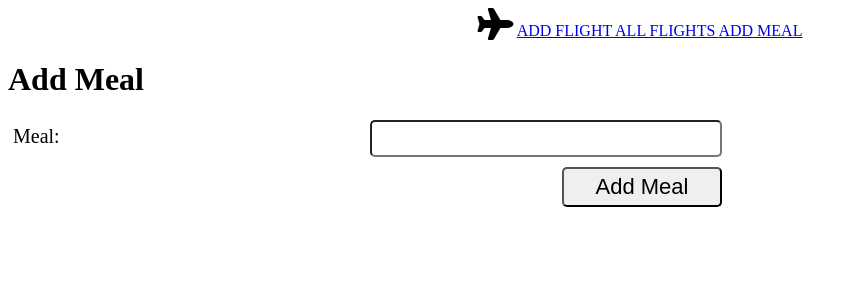
After one commit to CurlyPurple/mongoose-flights-lab, a Node server app: page /meals/new in a window 1280 px wide. The commit adds this page. Shown: the top 300 px of the page, without its empty margins (0-855 px from the left). Run offline with Node 20, Linux system fonts and the light colour scheme; data that the repository does not hold is empty; some libraries are stand-ins or nearby versions.

Commit message:
Add create meal functionality

```diff
--- /dev/null
+++ b/controllers/meals.js
@@ -0,0 +1,30 @@
+import { Meal } from "../models/meal.js"
+
+async function newMeal(req,res) {
+  try {
+    const meals = await Meal.find({})
+    res.render('meals/new', {
+      title: 'Add Meal',
+      meals
+    })
+  } catch (error) {
+    console.log(error)
+    res.redirect('/flights')
+
+  }
+}
+
+async function create(req,res) {
+  try {
+    const meal = await Meal.create(req.body)
+    res.redirect('/meals/new')
+  } catch (error) {
+    console.log(error)
+    res.redirect('/flights')
+  }
+}
+
+export {
+  newMeal as new,
+  create
+}
--- a/models/flight.js
+++ b/models/flight.js
@@ -35,7 +35,8 @@ const flightSchema = new Schema({
   departs: {
     type: Date,
   },
-  tickets: [ticketSchema]
+  tickets: [ticketSchema],
+  meals:[{type: Schema.Types.ObjectId, ref: 'Meal'}]
 })
 
 const Flight = mongoose.model('Flight', flightSchema)
--- /dev/null
+++ b/models/meal.js
@@ -0,0 +1,15 @@
+import mongoose from "mongoose"
+
+const Schema = mongoose.Schema
+
+const mealSchema = new Schema({
+  name: {
+    type: String
+  }
+})
+
+const Meal = mongoose.model('Meal', mealSchema)
+
+export {
+  Meal
+}
--- /dev/null
+++ b/public/stylesheets/meals/new.css
@@ -0,0 +1,25 @@
+form {
+  display: grid;
+  grid-gap: 10px;
+  grid-template-columns: repeat(2, minmax(auto, 352px));
+  font-size: 20px;
+}
+
+form * {
+  padding: 5px;
+  border-radius: 5px;
+  font-size: 20px;
+}
+
+form > button {
+  grid-column: span 2;
+  width: 160px;
+  margin-left: auto;
+  font-size: 22px;
+}
+
+nav {
+  object-fit: contain;
+  margin-right: auto;
+  text-align: center;
+}
--- a/server.js
+++ b/server.js
@@ -11,6 +11,7 @@ import './config/database.js'
 // import routers
 import { router as indexRouter } from './routes/index.js'
 import { router as flightsRouter } from './routes/flights.js'
+import {router as mealsRouter} from './routes/meals.js'
 
 // create the express app
 const app = express()
@@ -32,6 +33,7 @@ app.use(methodOverride('_method'))
 // mount imported routes
 app.use('/', indexRouter)
 app.use('/flights', flightsRouter)
+app.use('/meals', mealsRouter)
 
 // catch 404 and forward to error handler
 app.use(function (req, res, next) {
--- a/views/flights/show.ejs
+++ b/views/flights/show.ejs
@@ -41,6 +41,8 @@
 <% } else { %>
   <h3>Full Flight Available</h3>
 <% } %>
+<h2>Meals</h2>
+
 </main>
 
 <%- include('../partials/footer') %>
--- /dev/null
+++ b/views/meals/new.ejs
@@ -0,0 +1,30 @@
+<%- include('../partials/html-head') %>
+<link rel="stylesheet" href="/stylesheets/meals/new.css">
+<%- include('../partials/nav') %>
+
+<main>
+  <h1><%= title %></h1>
+  <form id="new-meal-form" action="/meals" method="POST">
+    <label for="meal-input">Meal:</label>
+    <input type="text" name="name" id="meal-input">
+    <button type="submit">Add Meal</button>
+  </form>
+  <% if (meals.length) { %>
+    <table>
+      <thead>
+        <tr>
+          <th>Meal</th>
+        </tr>
+      </thead>
+      <tbody>
+        <% meals.forEach(function(meal) { %>
+          <tr>
+            <td><%= meal.name %></td>
+          </tr>
+        <% }) %>
+        <% } %>
+      </tbody>
+    </table>
+</main>
+
+<%- include('../partials/footer') %>
--- a/views/partials/nav.ejs
+++ b/views/partials/nav.ejs
@@ -14,4 +14,10 @@
     >
       ALL FLIGHTS
     </a>
+    <a
+      href="/meals/new"
+      class=<%= title === 'Add Meal' ? 'active' : '' %>
+      >
+      ADD MEAL
+    </a>
   </nav>
```
Also changed, not shown: routes/meals.js (added, +11 -0 lines).
